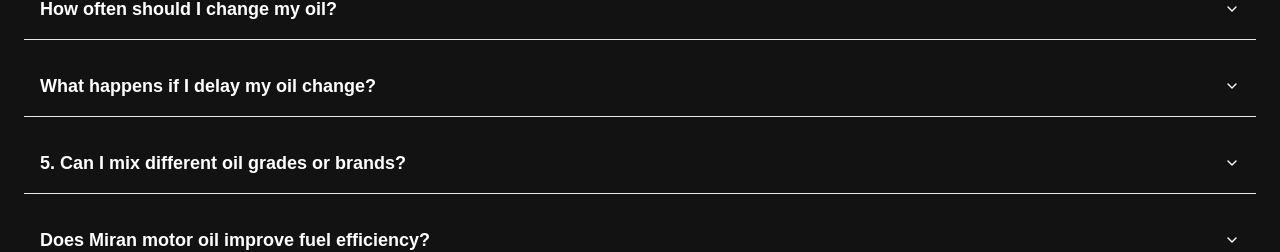
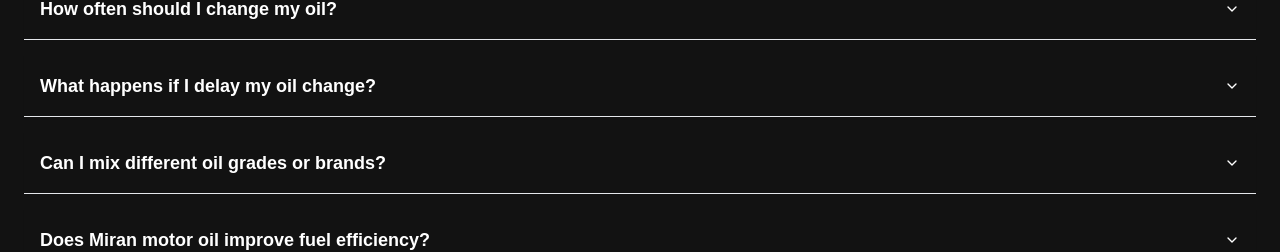
Before and after one commit to ItsEhsanMM/miran, a Next.js app: page / in a window 1280 px wide. Shown: the part 2435-2687 px from the top of the page. Built offline with nearby package versions, Linux system fonts and the light colour scheme; a web font is replaced by a local one.

Commit message:
patch faq question

```diff
--- a/consts/faq.ts
+++ b/consts/faq.ts
@@ -20,7 +20,7 @@
          "Delaying an oil change can lead to increased friction, sludge buildup, and reduced engine efficiency. Regular oil changes help maintain optimal engine performance and longevity.",
    },
    {
-      question: "5. Can I mix different oil grades or brands?",
+      question: "Can I mix different oil grades or brands?",
       answer:
          "Mixing different grades or brands is not recommended, as each oil has a unique formulation designed for specific engine requirements. For maximum performance and protection, always use the recommended Miran oil for your vehicle.",
    },
```
